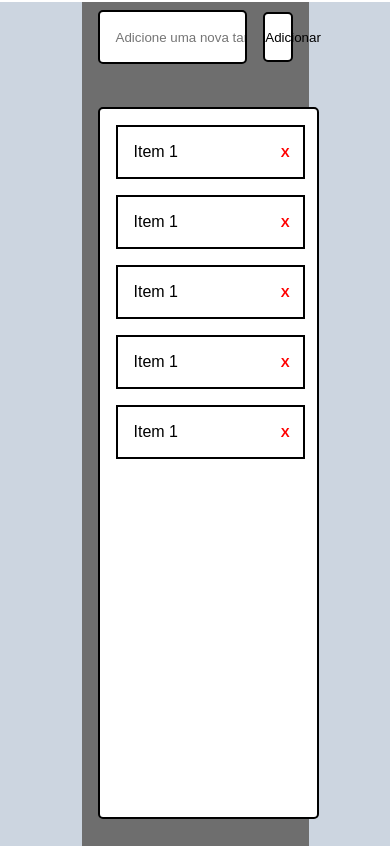
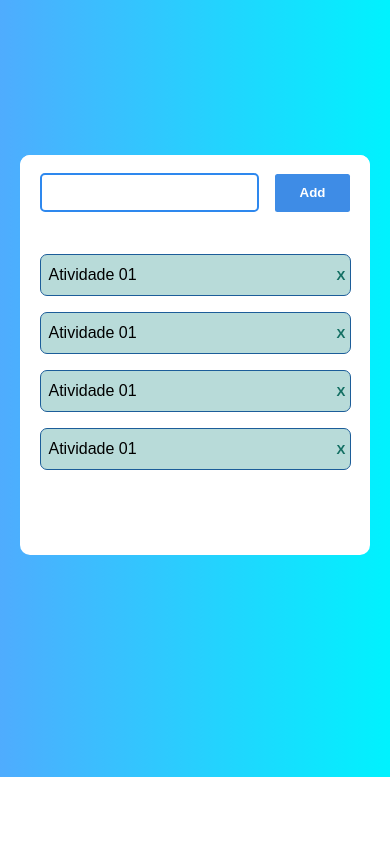
Before and after one commit to NobreREAL/Projeto-Lista-de-Atividades, a plain HTML site: page pages/index.html in a window 390 px wide. Shown: the part 67-913 px from the top of the page. After the commit the page ends 844 px from the top, so only its background shows below. Drawn offline with Linux system fonts and the light colour scheme.

Commit message:
Criação de Design para a métodologia Mobile First

```diff
--- a/pages/index.html
+++ b/pages/index.html
@@ -8,44 +8,32 @@
     <link rel="stylesheet" href="../styles/style.css">
 </head>
 <body>
-    <header id="cabecario">
-        <h1 class="titulo-projeto">To Do List</h1>
-    </header>
-
-    <section class="container-principal">
-        <main id="tela-atividades">
-            <div class="tela-adicionar">
-                <input type="text"
-                 name="AtividadeInserir" id="AtividadeInserir" class="atividade-inserir"
-                 placeholder="Adicione uma nova tarefa">
-                 <button class="adicionar-atividade">Adicionar</button>
+    <div class="container-principal">
+        <div class="adicionar-atividades">
+            <input type="text" name="adicionar-tarefa" id="input-tarefa" class="adicionar-tarefa">
+            <button class="adicionar-atividade">Add</button>
         </div>
 
-            <div class="container-atividades">
-                <ul class="lista-atividades">
-                    <li class="atividade">
-                        <p class="texto-atividade">Item 1</p>
-                        <button class="concluir">X</button>
+        <div class="atividades">
+            <ul class="escopo-lista">
+                <li class="lista">
+                    <p class="atribuicao">Atividade 01</p>
+                    <button class="deletar">X</button>
                 </li>
-                    <li class="atividade">
-                        <p class="texto-atividade">Item 1</p>
-                        <button class="concluir">X</button>
+                <li class="lista">
+                    <p class="atribuicao">Atividade 01</p>
+                    <button class="deletar">X</button>
                 </li>
-                    <li class="atividade">
-                        <p class="texto-atividade">Item 1</p>
-                        <button class="concluir">X</button>
+                <li class="lista">
+                    <p class="atribuicao">Atividade 01</p>
+                    <button class="deletar">X</button>
                 </li>
-                    <li class="atividade">
-                        <p class="texto-atividade">Item 1</p>
-                        <button class="concluir">X</button>
-                    </li>
-                    <li class="atividade">
-                        <p class="texto-atividade">Item 1</p>
-                        <button class="concluir">X</button>
+                <li class="lista">
+                    <p class="atribuicao">Atividade 01</p>
+                    <button class="deletar">X</button>
                 </li>
             </ul>
         </div>
-        </main>
-    </section>
+    </div>
 </body>
 </html>
--- a/styles/abstract/_base.scss
+++ b/styles/abstract/_base.scss
@@ -8,3 +8,15 @@
 html {
     font-family: $fonte-principal;
 }
+
+body{
+    display:flex;
+    align-items: center;
+    justify-content: center;
+    height:100vh;
+    background: $cor-gradiente;
+}
+
+button{
+    cursor:pointer;
+}
--- a/styles/abstract/_variables.scss
+++ b/styles/abstract/_variables.scss
@@ -2,6 +2,10 @@
  $fonte-principal: 'Arial';
 
  //Cores uadas no código
- $cor-principal: rgb(255, 255, 255);
- $cor-secundaria: rgb(204, 213, 224);
- $cor-terciaria: black;
+ $cor-principal: #1C5D99;
+ $cor-secundaria: #B8DBD9;
+ $cor-terciaria: #D9CAB3;
+ $cor-quartenaria: #000F08;
+ $cor-quintenaria: #136F63;
+
+ $cor-gradiente: linear-gradient(to right, #4facfe 0%, #00f2fe 100%);
--- a/styles/components/_container-atividades.scss
+++ /dev/null
@@ -1,47 +0,0 @@
-@import '../abstract/variables';
-
-.container-atividades{
-    margin:auto;
-    width:95%;
-    height: 80vh;
-    background-color: white;
-    border-radius:5px;
-    border:2px solid black;
-    padding:1rem;
-
-    ul{
-
-        display:flex;
-        flex-flow:column nowrap;
-        gap:1rem 0;
-
-        li{
-            width:100%;
-            height:50px;
-            display:flex;
-            flex-flow:row nowrap;
-            align-items: center;
-            justify-content: space-between;
-            list-style-type:none;
-            border:2px solid black;
-
-            .texto-atividade{
-                text-indent: 1rem;
-            }
-
-            .concluir{
-                margin:5px;
-                width:25px;
-                height:25px;
-                border:none;
-                background-color:white;
-                font-weight:600;
-                color:red;
-
-                &:hover{
-                    cursor:pointer;
-                }
-            }
-        }
-}
-}
--- a/styles/components/_header.scss
+++ /dev/null
@@ -1,9 +0,0 @@
-@import '../abstract/variables';
-
-#cabecario{
-    padding:1rem;
-    background-color: $cor-principal;
-    display:flex;
-    justify-content: center;
-    align-items: center;
-}
--- a/styles/components/_main-container.scss
+++ /dev/null
@@ -1,53 +0,0 @@
-@import '../abstract/variables';
-
-
-.container-principal{
-    height:100vh;
-    background-color: $cor-secundaria;
-
-    #tela-atividades{
-        display:flex;
-        flex-flow:column nowrap;
-        gap:1rem;
-        width:50%;
-        height:100%;
-        padding:0 1rem 0 1rem;
-        margin:auto;
-        background-color: rgb(110, 110, 110);
-        .tela-adicionar{
-            display:flex;
-            width:100%;
-            flex-flow: row nowrap;
-            align-items: center;
-            gap:1rem;
-
-            .atividade-inserir{
-                width:87%;
-                height:50px;
-                text-indent: 1rem;
-            }
-
-            .adicionar-atividade{
-                width: 15%;
-                height:50px;
-
-                &:hover{
-                    background-color:lightgray;
-                    cursor:pointer;
-                }
-
-                &:active{
-                    background-color: black;
-                    color:white;
-                }
-            }
-
-            .adicionar-atividade, .atividade-inserir{
-                margin:.5rem 0 0 0;
-                border-radius:5px;
-                border:2px solid rgb(0, 0, 0);
-                background-color: white;
-            }
-        }
-    }
-}
--- /dev/null
+++ b/styles/components/_mainDiv.scss
@@ -0,0 +1,75 @@
+@import '../abstract/variables';
+
+.container-principal{
+    width:350px;
+    height:400px;
+    background-color: white;
+    border-radius:10px;
+    display:flex;
+    flex-flow:column nowrap;
+
+    .adicionar-atividades{
+        display:flex;
+        align-items: center;
+        justify-content: center;
+        gap:1rem;
+        width:100%;
+        height:75px;
+        background-color: rgb(255, 255, 255);
+        border-radius: 10px 10px 00px 0px;
+        margin-bottom: 1.5rem;
+
+        .adicionar-tarefa{
+            width:215px;
+            height:35px;
+            border:2px solid #2e88ee;
+            border-radius:5px;
+            text-indent: 1rem;
+        }
+
+        .adicionar-atividade{
+            width:75px;
+            height:38px;
+            border:none;
+            background-color: #3e8ce6;
+            border-radius:2.5px;
+            color:white;
+            font-weight:600;
+        }
+    }
+
+    .atividades{
+        display: flex;
+        align-items: center;
+        justify-content: center;
+
+        ul{
+            display:flex;
+            flex-flow:column nowrap;
+            gap:1rem;
+
+            li{
+                display:flex;
+                flex-flow:row nowrap;
+                width:309px;
+                height:40px;
+                border: 1px solid $cor-principal;
+                align-items: center;
+                justify-content: space-between;
+                text-indent: .5rem;
+                background-color: $cor-secundaria;
+                border-radius:7px;
+
+                button{
+                    margin:0 .25rem 0 0;
+                    border:none;
+                    background-color: $cor-secundaria;
+                    font-weight: 600;
+                    color:$cor-quintenaria;
+                }
+            }
+        }
+    }
+
+
+}
--- a/styles/style.scss
+++ b/styles/style.scss
@@ -1,4 +1,2 @@
 @import './abstract/base';
-@import './components/header';
-@import './components/main-container';
-@import './components/container-atividades';
+@import './components/mainDiv';
```
Also changed, not shown: styles/style.css, 1 other file. Lines whose indentation alone changed are shown as unchanged.
